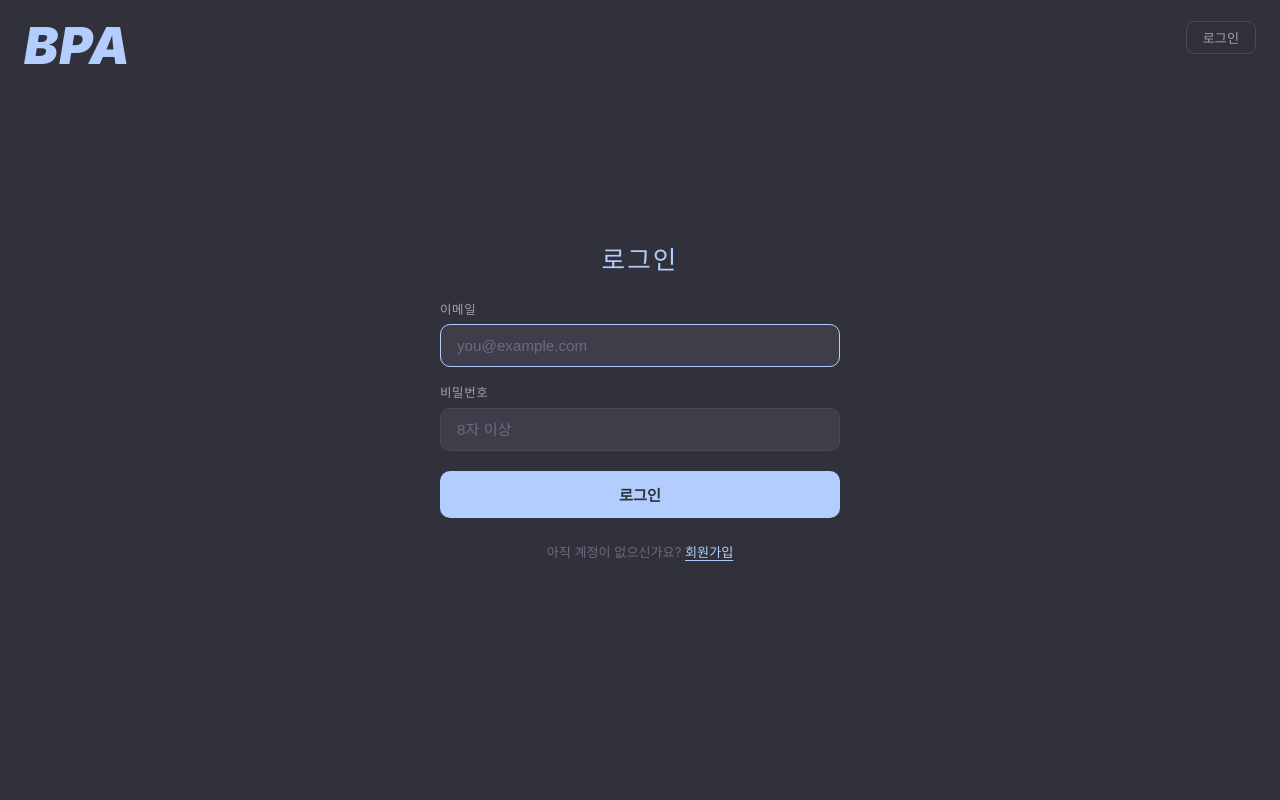
After one commit to ChanseoKim00/bike-price-analyst, a Flask app: page /login in a window 1280 px wide. The commit adds this page. Run offline with Flask 3, Linux system fonts and the light colour scheme.

Commit message:
DB 보완 및 로그인 기능 추가

```diff
--- a/app/price_calculator.py
+++ b/app/price_calculator.py
@@ -121,6 +121,20 @@ SKIP_AI_SEARCH_TYPES = {"frameset"}
 RETRY_ON_NULL_TYPES = {"groupset", "wheelset"}
 
 
+def _normalize_part_name(raw: str) -> str:
+    """
+    AI가 생성한 part_name_normalized를 강제 정규화.
+    - 하이픈(-) → 언더스코어(_)
+    - 소문자 통일
+    - 앞뒤 공백 제거
+    - 연속 언더스코어 → 단일 언더스코어
+    """
+    import re
+    normalized = raw.strip().lower().replace("-", "_")
+    normalized = re.sub(r"_+", "_", normalized)
+    return normalized
+
+
 def get_or_fetch_part(part_name: str, part_name_normalized: str, part_type: str) -> Part:
     """
     parts 테이블 조회 → 없거나 stale이면 AI 웹 검색 후 저장.
@@ -129,6 +143,8 @@ def get_or_fetch_part(part_name: str, part_name_normalized: str, part_type: str)
     Returns:
         Part: DB에 저장된 Part 객체 (price_krw가 None일 수 있음)
     """
+    part_name_normalized = _normalize_part_name(part_name_normalized)
+
     # 1. DB 조회
     part = Part.query.filter_by(part_name_normalized=part_name_normalized).first()
 
--- a/app/routes.py
+++ b/app/routes.py
@@ -1,13 +1,15 @@
 import logging
+import re
 import traceback
 from datetime import datetime
 from types import SimpleNamespace
 from urllib.parse import urlparse
-from flask import Blueprint, render_template, request
+from flask import Blueprint, render_template, request, session, redirect, url_for
+from werkzeug.security import generate_password_hash, check_password_hash
 
 logger = logging.getLogger(__name__)
 
-from .models import db, Bike, Analysis
+from .models import db, Bike, Analysis, User
 from .scraper import fetch_html, ScrapeError
 from .ai_analyzer import extract_bike_info, AnalysisError, ServiceBusyError
 from .price_calculator import get_or_fetch_part, calculate_parts_sum
@@ -83,6 +85,66 @@ def preview_error():
 @bp.route("/suggest")
 def suggest():
     return render_template("coming_soon.html")
+
+
+# ── 인증 ──────────────────────────────────────────────────────
+
+_EMAIL_RE = re.compile(r"^[^@\s]+@[^@\s]+\.[^@\s]+$")
+
+
+@bp.route("/register", methods=["GET", "POST"])
+def register():
+    if request.method == "GET":
+        return render_template("register.html")
+
+    email    = request.form.get("email", "").strip().lower()
+    password = request.form.get("password", "")
+
+    if not _EMAIL_RE.match(email):
+        return render_template("register.html", error="올바른 이메일 형식을 입력해주세요.", email=email)
+    if len(password) < 8:
+        return render_template("register.html", error="비밀번호는 최소 8자 이상이어야 합니다.", email=email)
+    if User.query.filter_by(email=email).first():
+        return render_template("register.html", error="이미 사용 중인 이메일입니다.", email=email)
+
+    user = User(
+        email=email,
+        password_hash=generate_password_hash(password),
+    )
+    db.session.add(user)
+    db.session.commit()
+    return redirect(url_for("main.login") + "?registered=1")
+
+
+@bp.route("/login", methods=["GET", "POST"])
+def login():
+    if request.method == "GET":
+        registered = request.args.get("registered")
+        return render_template("login.html", registered=registered)
+
+    email    = request.form.get("email", "").strip().lower()
+    password = request.form.get("password", "")
+
+    if not _EMAIL_RE.match(email) or len(password) < 8:
+        return render_template("login.html", error="이메일 또는 비밀번호를 확인해주세요.", email=email)
+
+    user = User.query.filter_by(email=email).first()
+    if not user or not check_password_hash(user.password_hash, password):
+        return render_template("login.html", error="이메일 또는 비밀번호가 올바르지 않습니다.", email=email)
+
+    user.last_login_at = datetime.utcnow()
+    db.session.commit()
+
+    session["user_id"]    = str(user.id)
+    session["user_email"] = user.email
+    session["user_role"]  = user.role
+    return redirect(url_for("main.index"))
+
+
+@bp.route("/logout")
+def logout():
+    session.clear()
+    return redirect(url_for("main.index"))
 
 
 @bp.route("/analyze", methods=["POST"])
--- a/migrations/init.sql
+++ b/migrations/init.sql
@@ -65,3 +65,16 @@ CREATE TABLE IF NOT EXISTS analyses (
     missing_parts   TEXT[]      NOT NULL DEFAULT '{}',
     analyzed_at     TIMESTAMP   NOT NULL DEFAULT NOW()
 );
+
+-- ============================================================
+-- Table 4: users (회원)
+-- ============================================================
+CREATE TABLE IF NOT EXISTS users (
+    id              UUID        PRIMARY KEY DEFAULT gen_random_uuid(),
+    email           TEXT        NOT NULL UNIQUE,
+    password_hash   TEXT        NOT NULL,
+    role            TEXT        NOT NULL DEFAULT 'user'
+                        CHECK (role IN ('user', 'admin')),
+    created_at      TIMESTAMP   NOT NULL DEFAULT NOW(),
+    last_login_at   TIMESTAMP
+);
--- a/static/css/style.css
+++ b/static/css/style.css
@@ -356,6 +356,142 @@ a { color: inherit; text-decoration: none; }
   50% { opacity: 0.35; }
 }
 
+/* ===== 인증 네비게이션 (우측 상단 고정) ===== */
+.auth-nav {
+  position: fixed;
+  top: 1.3rem;
+  right: 1.5rem;
+  display: flex;
+  align-items: center;
+  gap: 0.75rem;
+  z-index: 201;
+}
+
+.auth-username {
+  font-size: 0.82rem;
+  color: #a0a0b0;
+}
+
+.auth-btn {
+  font-size: 0.82rem;
+  padding: 0.38rem 1rem;
+  border: 1px solid #4a4a58;
+  border-radius: 8px;
+  color: #a0a0b0;
+  transition: border-color 0.2s, color 0.2s;
+}
+
+.auth-btn:hover {
+  border-color: #B3CDFF;
+  color: #B3CDFF;
+}
+
+/* ===== 로그인 / 회원가입 페이지 ===== */
+.auth-wrap {
+  min-height: 100vh;
+  display: flex;
+  align-items: center;
+  justify-content: center;
+  padding: 2rem;
+}
+
+.auth-card {
+  width: 100%;
+  max-width: 400px;
+  display: flex;
+  flex-direction: column;
+  gap: 1.5rem;
+}
+
+.auth-title {
+  font-size: 1.6rem;
+  font-weight: 300;
+  letter-spacing: 0.08em;
+  color: #B3CDFF;
+  text-align: center;
+}
+
+.auth-error {
+  font-size: 0.85rem;
+  color: #ff8a80;
+  text-align: center;
+  line-height: 1.5;
+}
+
+.auth-notice {
+  font-size: 0.85rem;
+  color: #8ecf8e;
+  text-align: center;
+  line-height: 1.5;
+}
+
+.auth-form {
+  display: flex;
+  flex-direction: column;
+  gap: 1rem;
+}
+
+.auth-field {
+  display: flex;
+  flex-direction: column;
+  gap: 0.4rem;
+}
+
+.auth-label {
+  font-size: 0.78rem;
+  color: #a0a0b0;
+  letter-spacing: 0.05em;
+  text-transform: uppercase;
+}
+
+.auth-input {
+  background: #3e3e4a;
+  border: 1px solid #4a4a58;
+  border-radius: 10px;
+  padding: 0.75rem 1rem;
+  color: #ffffff;
+  font-size: 0.95rem;
+  outline: none;
+  transition: border-color 0.2s;
+}
+
+.auth-input:focus {
+  border-color: #B3CDFF;
+}
+
+.auth-input::placeholder {
+  color: #6b6b7e;
+}
+
+.auth-submit {
+  margin-top: 0.25rem;
+  background: #B3CDFF;
+  color: #31313C;
+  border: none;
+  border-radius: 10px;
+  padding: 0.8rem;
+  font-size: 0.95rem;
+  font-weight: 600;
+  cursor: pointer;
+  transition: opacity 0.15s;
+}
+
+.auth-submit:hover {
+  opacity: 0.85;
+}
+
+.auth-footer {
+  font-size: 0.82rem;
+  color: #6b6b7e;
+  text-align: center;
+}
+
+.auth-link {
+  color: #B3CDFF;
+  text-decoration: underline;
+  text-underline-offset: 3px;
+}
+
 /* ===== 모바일 ===== */
 @media (max-width: 600px) {
   html, body {
--- a/templates/base.html
+++ b/templates/base.html
@@ -8,6 +8,14 @@
 </head>
 <body>
   <a href="/" class="bpa-logo">BPA</a>
+  <nav class="auth-nav">
+    {% if session.get('user_email') %}
+      <span class="auth-username">{{ session['user_email'].split('@')[0] }}님</span>
+      <a href="/logout" class="auth-btn">로그아웃</a>
+    {% else %}
+      <a href="/login" class="auth-btn">로그인</a>
+    {% endif %}
+  </nav>
   {% block content %}{% endblock %}
 </body>
 </html>
--- /dev/null
+++ b/templates/login.html
@@ -0,0 +1,51 @@
+{% extends "base.html" %}
+{% block content %}
+
+<div class="auth-wrap">
+  <div class="auth-card">
+    <h1 class="auth-title">로그인</h1>
+
+    {% if registered %}
+    <p class="auth-notice">회원가입이 완료됐습니다. 로그인해주세요.</p>
+    {% endif %}
+
+    {% if error %}
+    <p class="auth-error">{{ error }}</p>
+    {% endif %}
+
+    <form class="auth-form" method="POST" action="/login">
+      <div class="auth-field">
+        <label class="auth-label" for="email">이메일</label>
+        <input
+          class="auth-input"
+          type="email"
+          id="email"
+          name="email"
+          value="{{ email or '' }}"
+          placeholder="you@example.com"
+          required
+          autofocus
+        >
+      </div>
+      <div class="auth-field">
+        <label class="auth-label" for="password">비밀번호</label>
+        <input
+          class="auth-input"
+          type="password"
+          id="password"
+          name="password"
+          placeholder="8자 이상"
+          required
+        >
+      </div>
+      <button type="submit" class="auth-submit">로그인</button>
+    </form>
+
+    <p class="auth-footer">
+      아직 계정이 없으신가요?
+      <a href="/register" class="auth-link">회원가입</a>
+    </p>
+  </div>
+</div>
+
+{% endblock %}
```
Also changed, not shown: app/models.py (+21 -0 lines), templates/register.html (added, +47 -0 lines), test_db.py (deleted, +0 -142 lines), test_pipeline.py (deleted, +0 -144 lines).
